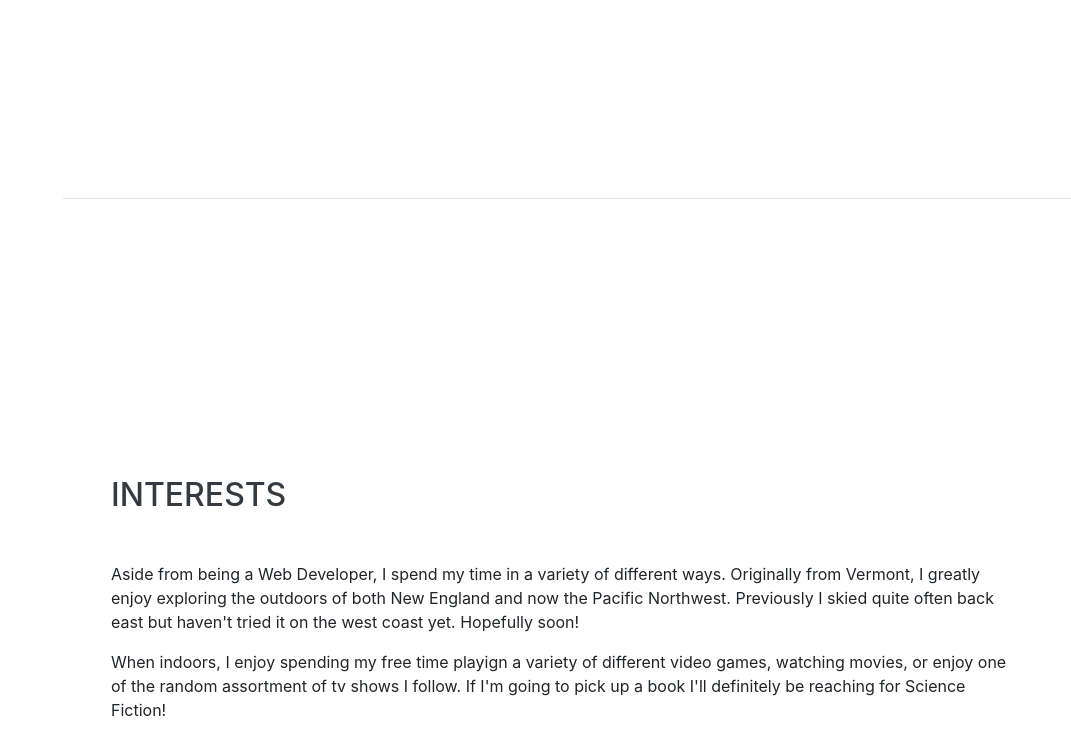
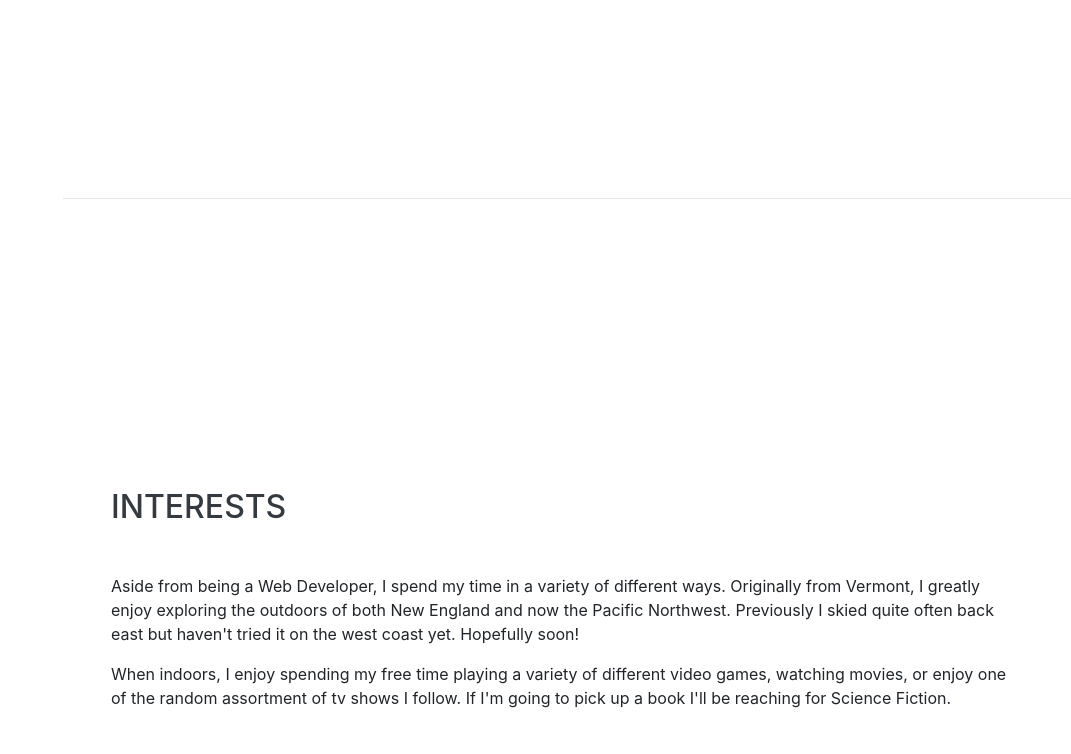
Before and after one commit to wolffpc/wolffpc.github.io, a website with bundled scripts: page index.html in a window 1280 px wide. Shown: the part 3370-4124 px from the top of the page, without its empty margins (209-1280 px from the left). Built offline with nearby package versions, Linux system fonts and the light colour scheme; a web font is replaced by a local one.

Commit message:
Fixed spelling mistake

```diff
--- a/index.html
+++ b/index.html
@@ -237,7 +237,7 @@
       <div class="w-100">
         <h2 class="mb-5">Interests</h2>
         <p>Aside from being a Web Developer, I spend my time in a variety of different ways. Originally from Vermont, I greatly enjoy exploring the outdoors of both New England and now the Pacific Northwest. Previously I skied quite often back east but haven't tried it on the west coast yet. Hopefully soon!</p>
-        <p class="mb-0">When indoors, I enjoy spending my free time playign a variety of different video games, watching movies, or enjoy one of the random assortment of tv shows I follow. If I'm going to pick up a book I'll definitely be reaching for Science Fiction!</p>
+        <p class="mb-0">When indoors, I enjoy spending my free time playing a variety of different video games, watching movies, or enjoy one of the random assortment of tv shows I follow. If I'm going to pick up a book I'll be reaching for Science Fiction.</p>
       </div>
     </section>
 
```
